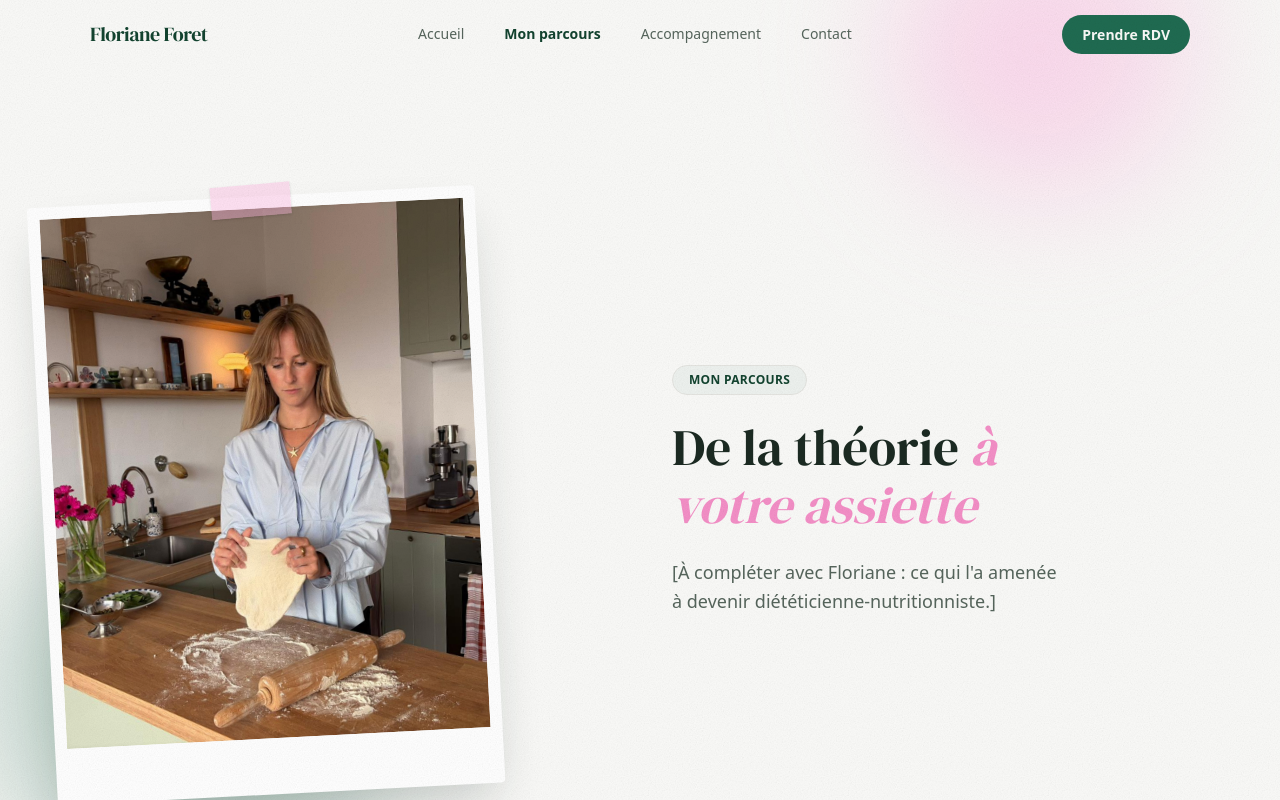
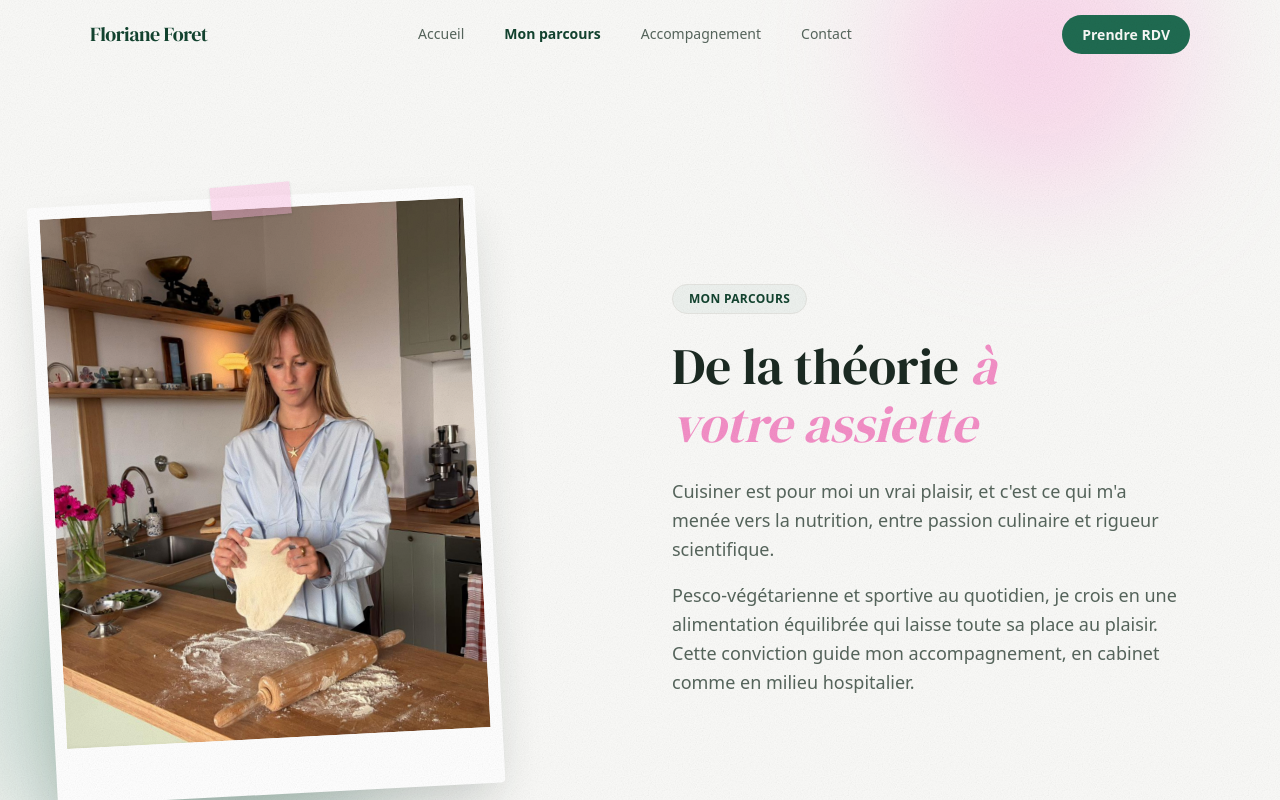
Before and after one commit to suelemarinel/floriane-foret-dieteticienne, a Next.js app: page /mon-parcours in a window 1280 px wide. Shown: the top 800 px of the page. Built offline with nearby package versions, Linux system fonts and the light colour scheme.

Commit message:
feat: add Floriane's intro text to parcours hero

```diff
--- a/src/components/mon-parcours/ParcoursHero.tsx
+++ b/src/components/mon-parcours/ParcoursHero.tsx
@@ -30,9 +30,16 @@ export default function ParcoursHero() {
             De la théorie <span className="text-accent-dark italic">à votre assiette</span>
           </h1>
 
-          <p className="text-balance mt-6 max-w-md text-base leading-relaxed text-ink-soft md:text-lg">
-            [À compléter avec Floriane : ce qui l&apos;a amenée à devenir
-            diététicienne-nutritionniste.]
+          <p className="mt-6 max-w-lg text-base leading-relaxed text-ink-soft md:text-lg">
+            Cuisiner est pour moi un vrai plaisir, et c&apos;est ce qui m&apos;a
+            menée vers la nutrition, entre passion culinaire et rigueur
+            scientifique.
+          </p>
+          <p className="mt-4 max-w-lg text-base leading-relaxed text-ink-soft md:text-lg">
+            Pesco-végétarienne et sportive au quotidien, je crois en une
+            alimentation équilibrée qui laisse toute sa place au plaisir. Cette
+            conviction guide mon accompagnement, en cabinet comme en milieu
+            hospitalier.
           </p>
         </motion.div>
 
```
